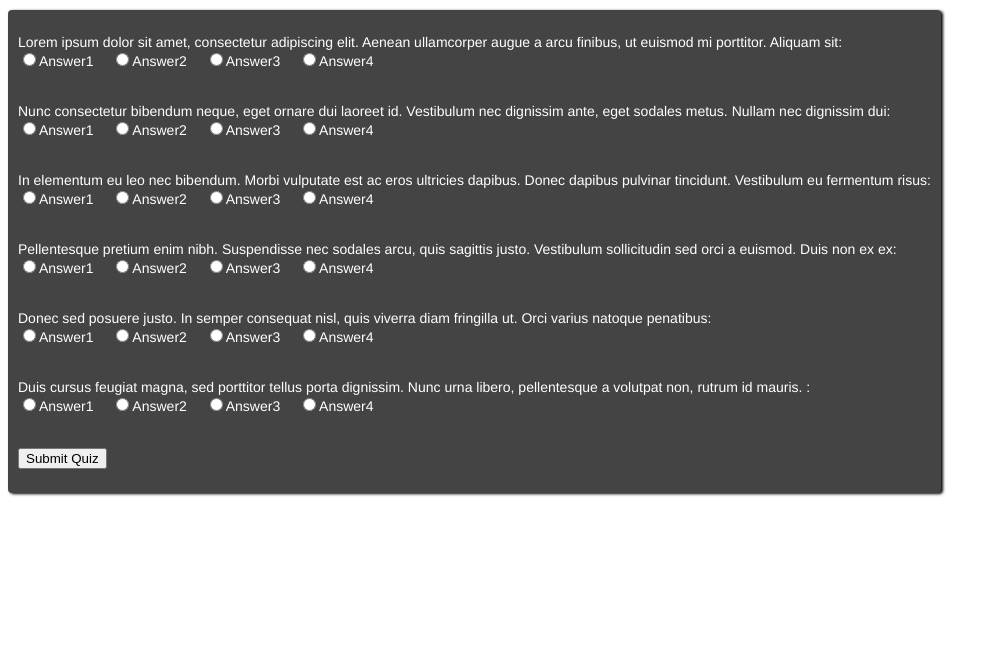
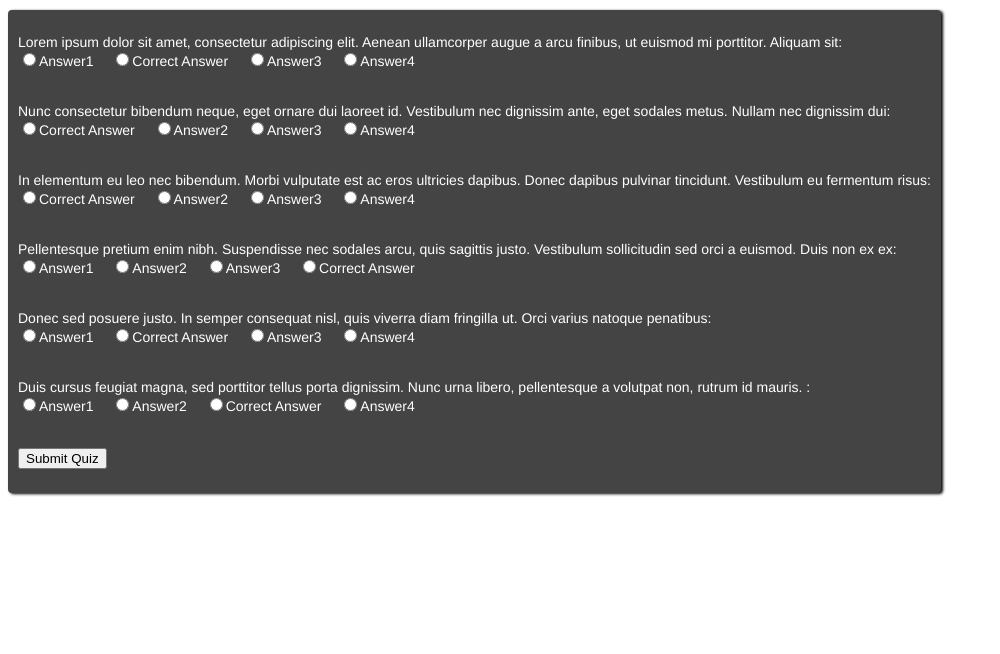
Before and after one commit to dwmdis/final, a PHP site: page /test.php in a window 1280 px wide. Shown: the part 72-726 px from the top of the page, without its empty margins (0-1000 px from the left). Run offline with PHP 8.4, Linux system fonts and the light colour scheme.

Commit message:
made the test work, gives pass or fail

```diff
--- a/test.php
+++ b/test.php
@@ -8,107 +8,108 @@
 <!-- <head> went here -->
 <body>
 <?php include "assets/inc/navigation.php" ?>
+    <script src="assets/scripts/answer_key.js"></script>
   <main>
       <div class="content" id="home">
-        <form method="post" action="project2quizform.html" id="quizform">
+        <form method="post" action="test.php" id="quizform">
             <p>
                 <span>Lorem ipsum dolor sit amet, consectetur adipiscing elit. Aenean ullamcorper augue a arcu finibus, ut euismod mi porttitor. Aliquam sit:<br/></span>
                 <label for="ans1">
-                    <input type="radio" title="q1ans" id="ans1"/>Answer1&emsp;
+                    <input type="radio" value="Answer1" id="q1a1"/>Answer1&emsp;
                 </label>
                 <label for="ans2">
-                    <input type="radio" title="q1ans" id="ans2"/>Answer2&emsp;
+                    <input type="radio" value="Answer2" id="q1a2"/>Correct Answer&emsp;
                 </label>
                 <label for="ans3">
-                    <input type="radio" title="q1ans" id="ans3"/>Answer3&emsp;
+                    <input type="radio" value="Answer3" id="q1a3"/>Answer3&emsp;
                 </label>
                 <label for="ans4">
-                    <input type="radio" title="q1ans" id="ans4"/>Answer4&emsp;
+                    <input type="radio" value="Answer4" id="q1a4"/>Answer4&emsp;
                 </label>
             </p>
 
             <p>
                 <span>Nunc consectetur bibendum neque, eget ornare dui laoreet id. Vestibulum nec dignissim ante, eget sodales metus. Nullam nec dignissim dui:<br/></span>
                 <label for="ans1">
-                    <input type="radio" title="q2ans" id="ans1"/>Answer1&emsp;
+                    <input type="radio" value="Answer1" id="q2a1"/>Correct Answer&emsp;
                 </label>
                 <label for="ans2">
-                    <input type="radio" title="q2ans" id="ans2"/>Answer2&emsp;
+                    <input type="radio" value="Answer2" id="q2a2"/>Answer2&emsp;
                 </label>
                 <label for="ans3">
-                    <input type="radio" title="q2ans" id="ans3"/>Answer3&emsp;
+                    <input type="radio" value="Answer3" id="q2a3"/>Answer3&emsp;
                 </label>
                 <label for="ans4">
-                    <input type="radio" title="q2ans" id="ans4"/>Answer4&emsp;
+                    <input type="radio" value="Answer4" id="q2a4"/>Answer4&emsp;
                 </label>
             </p>
 
             <p>
                 <span>In elementum eu leo nec bibendum. Morbi vulputate est ac eros ultricies dapibus. Donec dapibus pulvinar tincidunt. Vestibulum eu fermentum risus:<br/></span>
                 <label for="ans1">
-                    <input type="radio" title="q3ans" id="ans1"/>Answer1&emsp;
+                    <input type="radio" value="Answer1" id="q3a1"/>Correct Answer&emsp;
                 </label>
                 <label for="ans2">
-                    <input type="radio" title="q3ans" id="ans2"/>Answer2&emsp;
+                    <input type="radio" value="Answer2" id="q3a2"/>Answer2&emsp;
                 </label>
                 <label for="ans3">
-                    <input type="radio" title="q3ans" id="ans3"/>Answer3&emsp;
+                    <input type="radio" value="Answer3" id="q3a3"/>Answer3&emsp;
                 </label>
                 <label for="ans4">
-                    <input type="radio" title="q3ans" id="ans4"/>Answer4&emsp;
+                    <input type="radio" value="Answer4" id="q3a4"/>Answer4&emsp;
                 </label>
             </p>
 
             <p>
                 <span>Pellentesque pretium enim nibh. Suspendisse nec sodales arcu, quis sagittis justo. Vestibulum sollicitudin sed orci a euismod. Duis non ex ex:<br/></span>
                 <label for="ans1">
-                    <input type="radio" title="q4ans" id="ans1"/>Answer1&emsp;
+                    <input type="radio" value="Answer1" id="q4a1"/>Answer1&emsp;
                 </label>
                 <label for="ans2">
-                    <input type="radio" title="q4ans" id="ans2"/>Answer2&emsp;
+                    <input type="radio" value="Answer2" id="q4a2"/>Answer2&emsp;
                 </label>
                 <label for="ans3">
-                    <input type="radio" title="q4ans" id="ans3"/>Answer3&emsp;
+                    <input type="radio" value="Answer3" id="q4a3"/>Answer3&emsp;
                 </label>
                 <label for="ans4">
-                    <input type="radio" title="q4ans" id="ans4"/>Answer4&emsp;
+                    <input type="radio" value="Answer4" id="q4a4"/>Correct Answer&emsp;
                 </label>
             </p>
 
             <p>
                 <span>Donec sed posuere justo. In semper consequat nisl, quis viverra diam fringilla ut. Orci varius natoque penatibus:<br/></span>
                 <label for="ans1">
-                    <input type="radio" title="q5ans" id="ans1"/>Answer1&emsp;
+                    <input type="radio" value="Answer1" id="q5a1"/>Answer1&emsp;
                 </label>
                 <label for="ans2">
-                    <input type="radio" title="q5ans" id="ans2"/>Answer2&emsp;
+                    <input type="radio" value="Answer2" id="q5a2"/>Correct Answer&emsp;
                 </label>
                 <label for="ans3">
-                    <input type="radio" title="q5ans" id="ans3"/>Answer3&emsp;
+                    <input type="radio" value="Answer3" id="q5a3"/>Answer3&emsp;
                 </label>
                 <label for="ans4">
-                    <input type="radio" title="q5ans" id="ans4"/>Answer4&emsp;
+                    <input type="radio" value="Answer4" id="q5a4"/>Answer4&emsp;
                 </label>
             </p>
 
             <p>
                 <span>Duis cursus feugiat magna, sed porttitor tellus porta dignissim. Nunc urna libero, pellentesque a volutpat non, rutrum id mauris. :<br/></span>
                 <label for="ans1">
-                    <input type="radio" title="q6ans" id="ans1"/>Answer1&emsp;
+                    <input type="radio" value="Answer1" id="q6a1"/>Answer1&emsp;
                 </label>
                 <label for="ans2">
-                    <input type="radio" title="q6ans" id="ans2"/>Answer2&emsp;
+                    <input type="radio" value="Answer2" id="q6a2"/>Answer2&emsp;
                 </label>
                 <label for="ans3">
-                    <input type="radio" title="q6ans" id="ans3"/>Answer3&emsp;
+                    <input type="radio" value="Answer3" id="q6a3"/>Correct Answer&emsp;
                 </label>
                 <label for="ans4">
-                    <input type="radio" title="q6ans" id="ans4"/>Answer4&emsp;
+                    <input type="radio" value="Answer4" id="q6a4"/>Answer4&emsp;
                 </label>
             </p>
 
             <p>
-                <input type="submit" value="Submit Quiz" id="btn submit"/>
+                <input type="submit" value="Submit Quiz" id="btn submit" onclick="check()"/>
             </p>
 
         </form>
```
